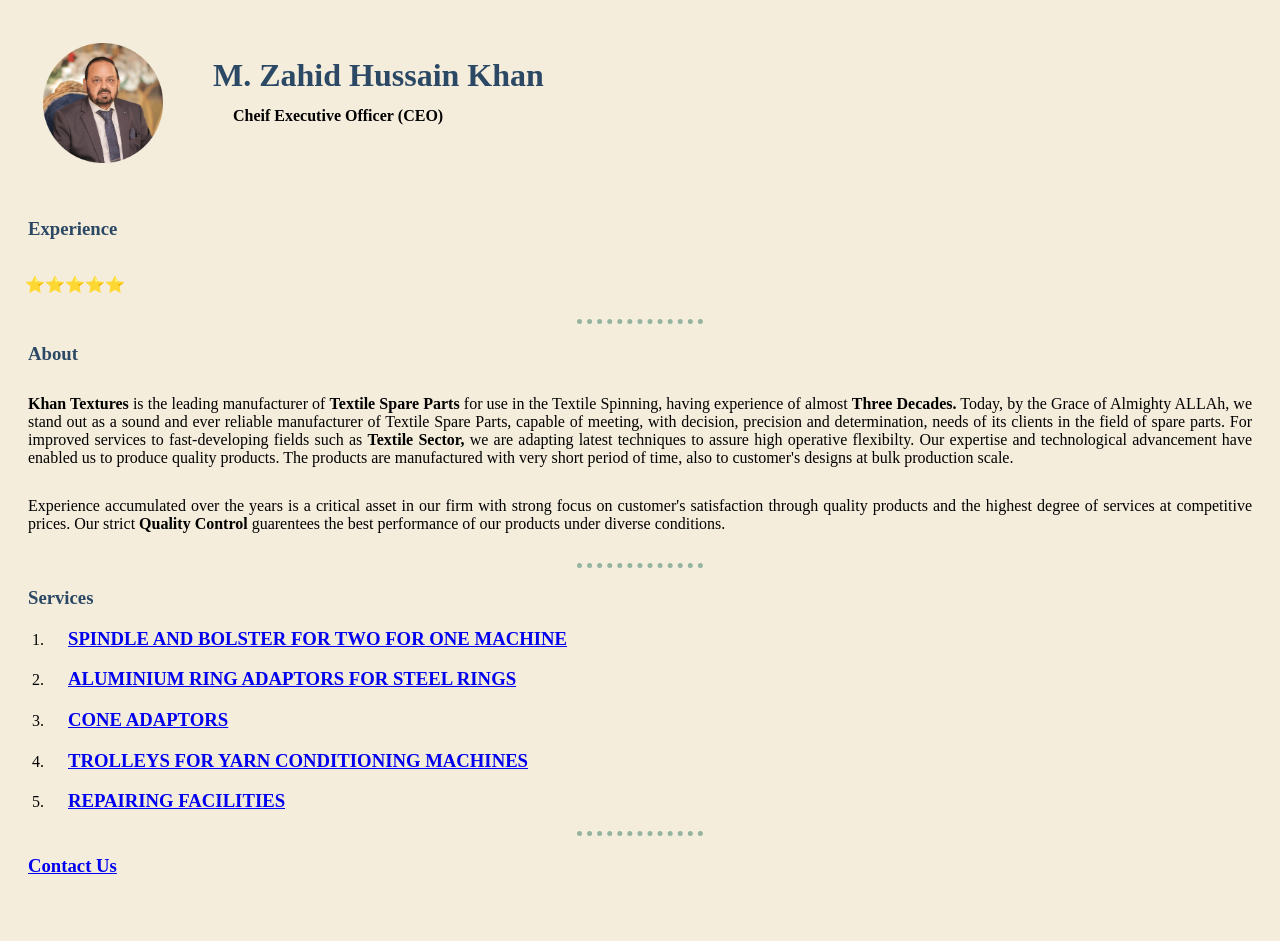
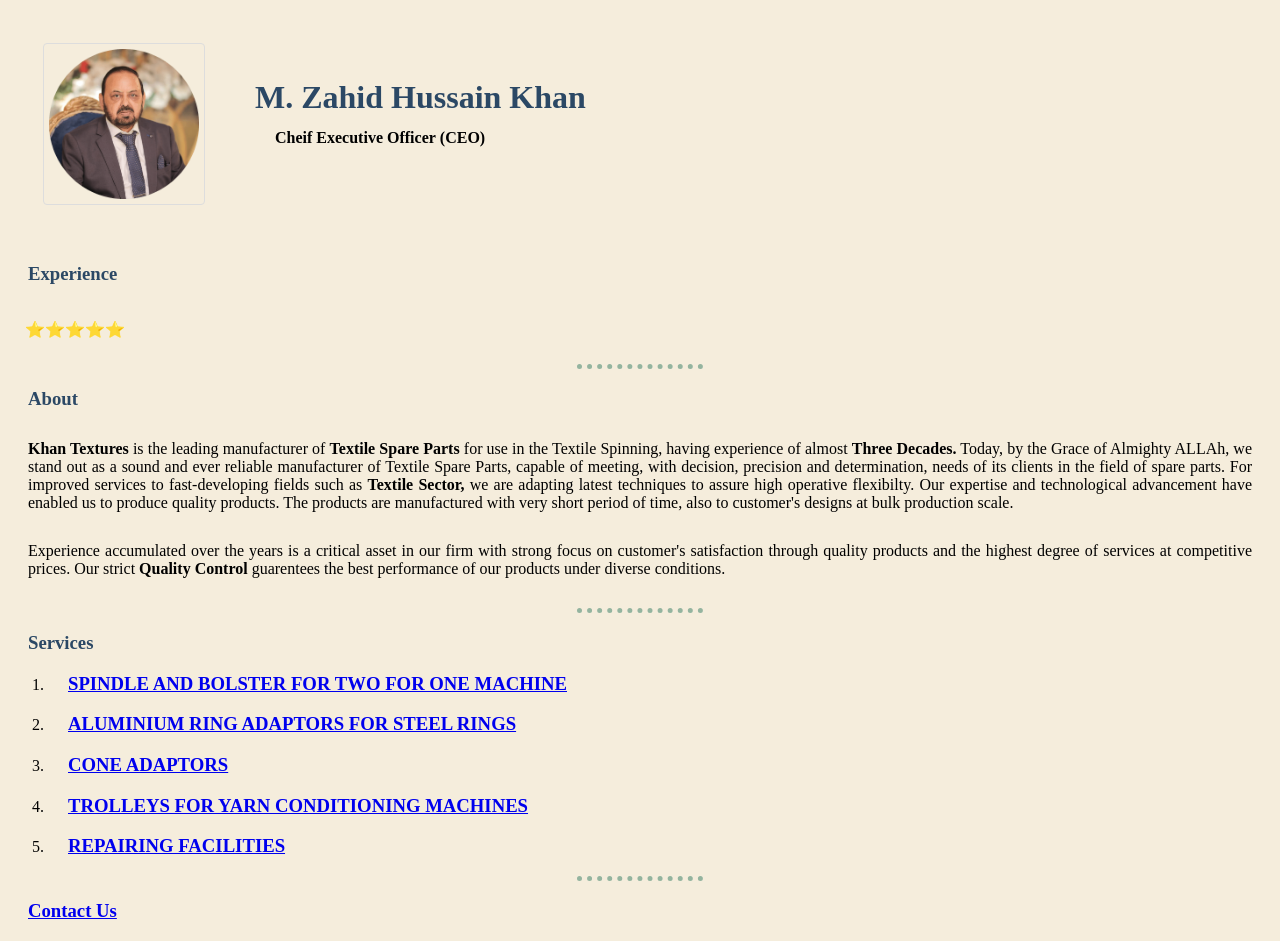
Before and after one commit to nauman93khan/KT-business-profile, a plain HTML site: page index.html in a window 1280 px wide. Before the commit the page ends 896 px from the top, so only its background shows below. Drawn offline with Linux system fonts and the light colour scheme.

Commit message:
Update styles.css

```diff
--- a/CSS/styles.css
+++ b/CSS/styles.css
@@ -3,10 +3,15 @@ body {
 }
 
 img {
-  position: justify;
-  vertical-align: text-bottom;
-  height: 120px;
-  width: 120px;
+  border: 1px solid #ddd;
+  border-radius: 4px;
+  padding: 5px;
+  width: 150px;
+  /*position: justify;*/
+  /*vertical-align: text-bottom;*/
+  /*vertical-align: text-bottom;*/
+  /*height: 120px;*/
+  /*width: 120px;*/
 }
 
 h1 {
```
